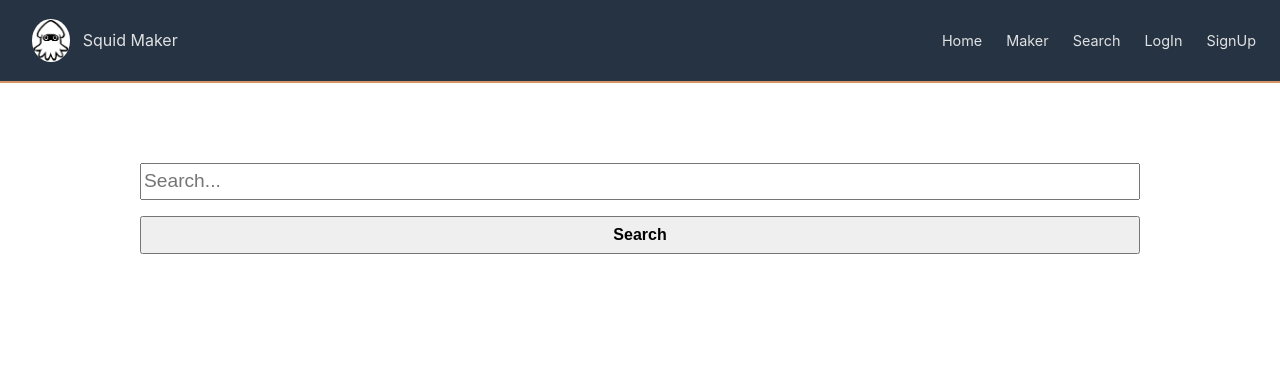
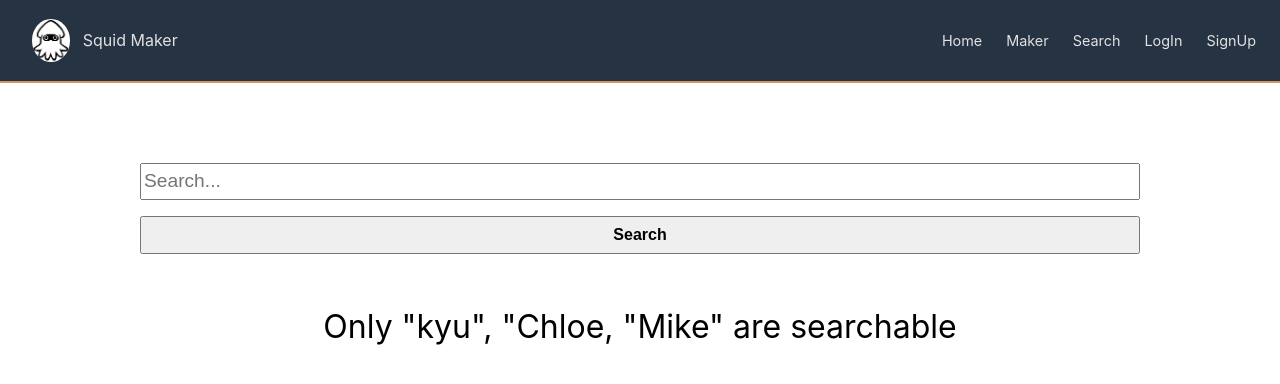
Before and after one commit to eunbiggabi/Squid-maker-app, a React (Create React App) app: page /search in a window 1280 px wide. Shown: the top 384 px of the page. Built offline with nearby package versions, Linux system fonts and the light colour scheme; data requests are answered from the project's data file.

Commit message:
search refactoring

```diff
--- a/src/pages/search/search.jsx
+++ b/src/pages/search/search.jsx
@@ -6,7 +6,7 @@ import SearchInfo from "./search_info/search_info";
 
 export default function Search({ cards }) {
   const [searched, setSearched] = useState("");
-  const [searchedCard, setSearchedCard] = useState([]);
+  // const [searchedCard, setSearchedCard] = useState([]);
   const [searchTerm, setSearchTerm] = useState("");
   const [loading, setLoading] = useState(true);
   const [error, setError] = useState([]);
@@ -55,21 +55,11 @@ export default function Search({ cards }) {
   return (
     <section className={styles.search}>
       <SearchHeader onSearch={onSearch} />
+      <p className={styles.notice}>Only "kyu", "Chloe, "Mike" are searchable</p>
       {/* {loading && <div>Loading...</div>} */}
       {error && <div className={styles.error}>{error}</div>}
       {searched &&
-        searchTerm.map((card) => (
-          <SearchInfo
-            key={card.id}
-            card={card}
-            cards={cards}
-            onSearch={onSearch}
-            searched={searched}
-            searchedCard={searchedCard}
-            searchTerm={searchTerm}
-          />
-        ))}
-      {/* <p>why not {searchedCard}</p> */}
+        searchTerm.map((card) => <SearchInfo key={card.id} card={card} />)}
     </section>
   );
 }
--- a/src/pages/search/search.module.css
+++ b/src/pages/search/search.module.css
@@ -8,3 +8,9 @@
   text-align: center;
   font-size: 2rem;
 }
+
+.notice {
+  width: 100%;
+  text-align: center;
+  font-size: 2rem;
+}
--- a/src/pages/search/search_info/search_card/search_card.jsx
+++ b/src/pages/search/search_info/search_card/search_card.jsx
@@ -1,6 +1,6 @@
 import styles from './search_card.module.css'
 
-export default function SearchCard({card, cards, searched, searchedCard, searchTerm}) {
+export default function SearchCard({card}) {
   const DEFAULT_IMAGE = "/images/defualt.jpg"
   const {name, company, title, email, message, theme, fileName, fileURL} = card;
   const url = fileURL || DEFAULT_IMAGE;
--- a/src/pages/search/search_info/search_info.jsx
+++ b/src/pages/search/search_info/search_info.jsx
@@ -1,26 +1,12 @@
 import SearchCard from "./search_card/search_card";
 import styles from "./search_info.module.css";
 
-export default function SearchInfo({
-  card,
-  cards,
-  onSearch,
-  searched,
-  searchedCard,
-  searchTerm
-}) {
+export default function SearchInfo({ card }) {
   return (
     <section className={styles.preview}>
       <h1 className={styles.title}>Card Preview</h1>
       <ul className={styles.cards}>
-        <SearchCard
-          card={card}
-          cards={cards}
-          onSearch={onSearch}
-          searched={searched}
-          searchedCard={searchedCard}
-          searchTerm={searchTerm}
-        />
+        <SearchCard card={card} />
       </ul>
     </section>
   );
```
